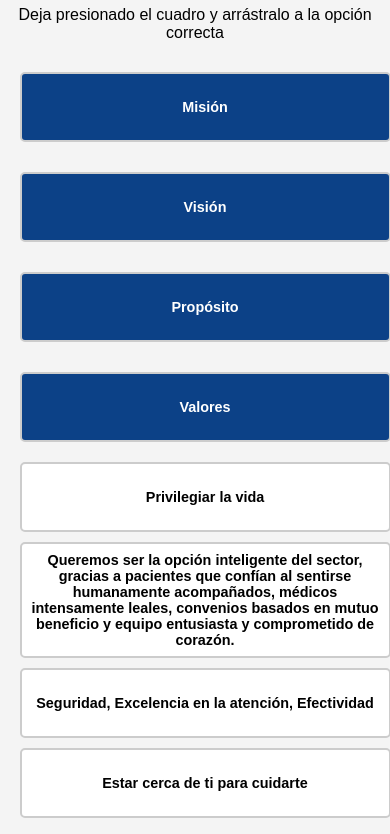
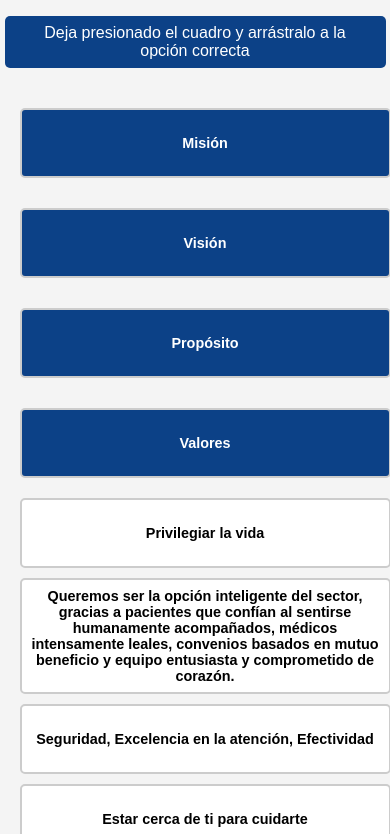
Before and after one commit to Dugalde09/FILOSOFIA-DSAI, a plain HTML site: page index.html in a window 390 px wide. Shown: the part 178-1012 px from the top of the page. Drawn offline with Linux system fonts and the light colour scheme.

Commit message:
Update styles.css

```diff
--- a/styles.css
+++ b/styles.css
@@ -21,6 +21,19 @@ h1 {
     padding: 0 20px;
     word-wrap: break-word;
     max-width: 90%;
+}
+
+.legend {
+    background-color: #0c4187;
+    color: rgb(255, 255, 255);
+    padding: 10px 20px;
+    border-radius: 5px;
+    font-size: 1.2rem;
+    font-weight: 500;
+    margin: 10px 0;
+    text-align: center;
+    max-width: 90%;
+    word-wrap: break-word;
 }
 
 .game-container {
@@ -128,6 +141,11 @@ h1 {
         font-size: 2.5rem;
     }
 
+    .legend {
+        font-size: 1rem;
+        padding: 8px 15px;
+    }
+
     .drag-container {
         grid-template-columns: 1fr;
     }
```
